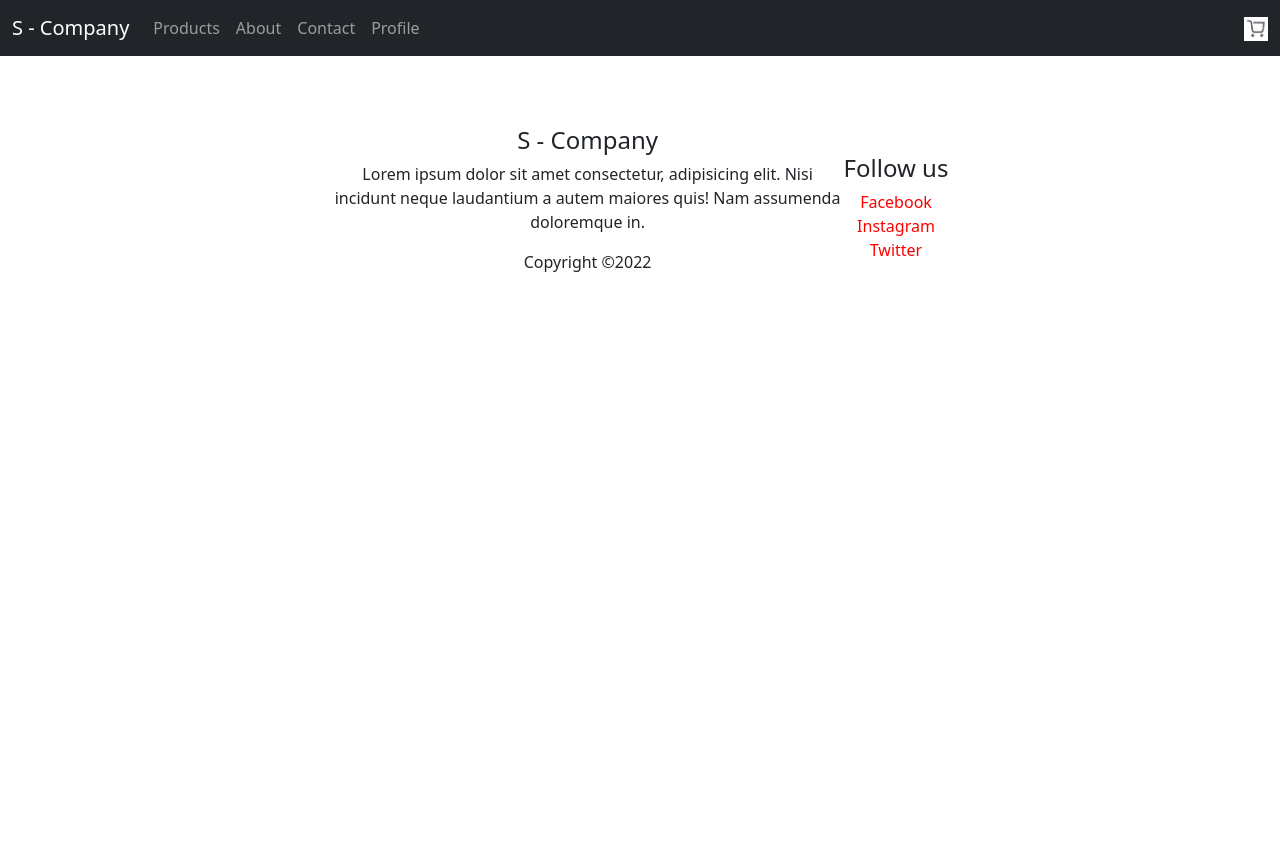
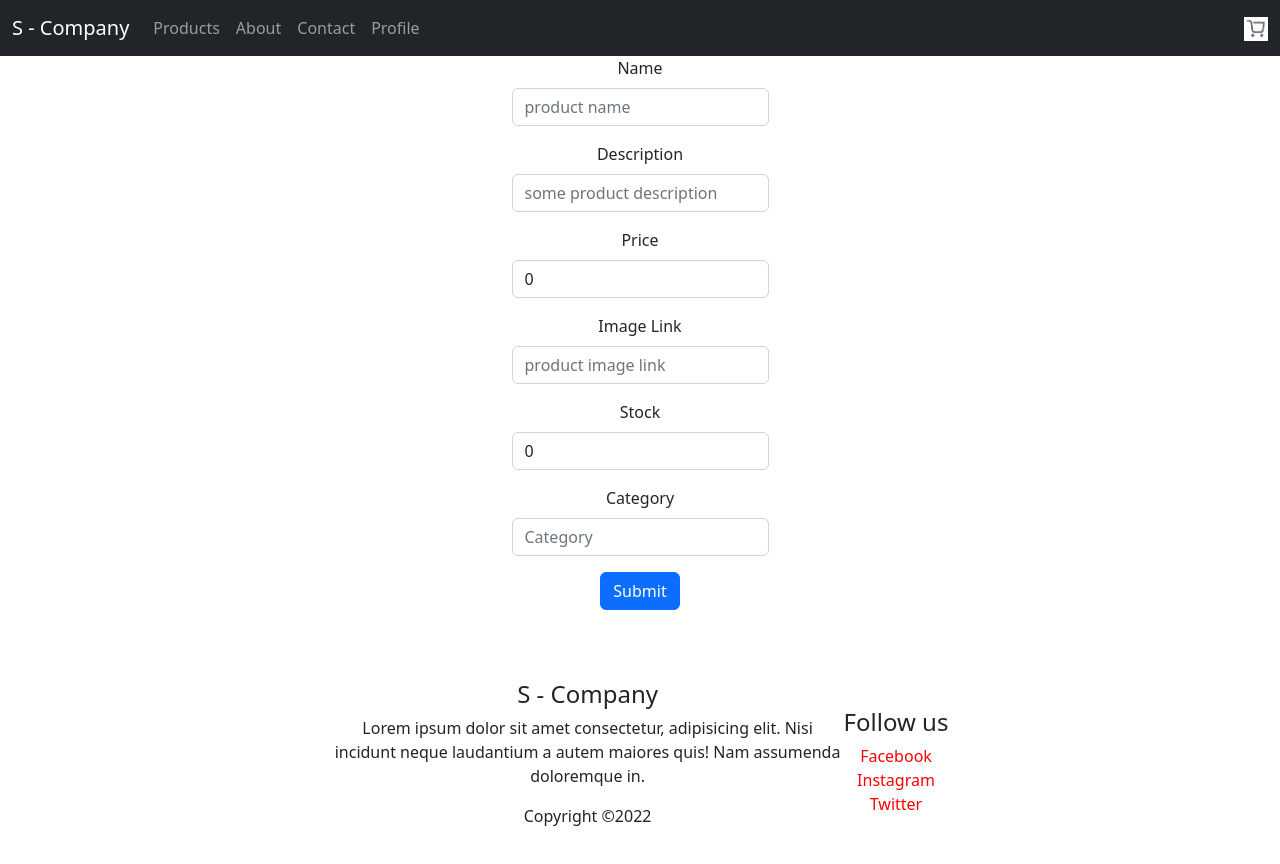
Before and after one commit to h-shukla/s-company, a React (Create React App) app in the folder frontend/: page /admin/updateproduct in a window 1280 px wide. Before the commit the page ends 800 px from the top, so only its background shows below. Built offline with nearby package versions, Linux system fonts and the light colour scheme.

Commit message:
complete update product

```diff
--- a/frontend/src/AppRouter.js
+++ b/frontend/src/AppRouter.js
@@ -16,7 +16,7 @@ import Profile from "./components/Profile"
 import EditProfile from './components/EditProfile'
 import AdminPage from './components/AdminPage'
 import CreateProduct from "./components/CreateProduct";
-import ManageProducts from "./components/ManageProducts";
+import UpdateProduct from './components/UpdateProduct'
 import Orders from "./components/Orders";
 
 const AppRouter = () => {
@@ -37,7 +37,7 @@ const AppRouter = () => {
             <Route path='/editprofile' element={<EditProfile />} />
             <Route path="/admin" element={<AdminPage />} />
             <Route path="/admin/createproduct" element={<CreateProduct />} />
-            <Route path="/admin/manageproduct" element={<ManageProducts />} />
+            <Route path="/admin/updateproduct" element={<UpdateProduct />} />
             <Route path="/admin/orders" element={<Orders />} />
           </Routes>
         </div>
--- a/frontend/src/components/AdminPage.js
+++ b/frontend/src/components/AdminPage.js
@@ -1,16 +1,75 @@
-import React from 'react';
+import React, { useEffect, useState } from 'react';
 import { Link } from 'react-router-dom';
 import '../styles/AdminPage.css';
+import axios from 'axios';
 
 const AdminPage = () => {
+  const [products, setProducts] = useState([])
+  const [productsCount, setProductsCount] = useState(0)
+  const [page, setPage] = useState(1)
+  const [totalPages, setTotalPages] = useState(1)
+  const [loading, setLoading] = useState(true)
+
+  useEffect(() => {
+    if (loading) {
+      (async () => {
+        const prod = await axios.get(`http://localhost:5000/api/v1/products?page=${page}`, null)
+        setProducts(prod.data.products)
+        setProductsCount(prod.data.productsCount)
+      })()
+    }
+    const pages = Math.ceil(productsCount / 8)
+    setTotalPages(pages)
+    // eslint-disable-next-line
+  }, [loading])
+
+  const onClickNextPage = () => {
+    setPage(page + 1);
+    setLoading(true)
+    window.scrollTo({ top: 0, left: 0, behavior: 'smooth' });
+  }
+
+  const onPreviousClick = () => {
+    setPage(page - 1)
+    setLoading(true)
+    window.scrollTo({ top: 0, left: 0, behavior: 'smooth' });
+  }
+
+  const handleUpdate = (id) => {
+    localStorage.setItem('updateid', id)
+  }
+
   return (
     <div>
-      <h4>Admin Page</h4>
-      <ul className='admin-list'>
-        <li><Link to='/admin/createproduct' className="btn btn-primary">Create product</Link></li>
-        <li><Link to='/admin/manageproduct' className="btn btn-primary">Manage products</Link></li>
-        <li><Link to='/admin/orders' className="btn btn-primary">View Orders</Link></li>
-      </ul>
+      <h3 style={{ marginTop: '3rem' }}>Admin Dashboard</h3>
+      <div>
+        <Link to='/admin/createproduct' className="btn btn-primary m-4">Create product</Link>
+        <Link to='/admin/orders' className="btn btn-primary">View Orders</Link>
+      </div>
+
+      <h3>Available products</h3>
+      <div className="d-flex flex-wrap">
+        {
+          products.map((product) => (
+            <div className="card m-3 d-flex flex-wrap" style={{ width: '18rem' }} key={product._id}>
+              <img src={product.image} style={{ maxWidth: '100%' }} alt="" />
+              <div className="card-body">
+                <h5 className="card-title">{product.name}</h5>
+                <p className="card-text">{product.description}</p>
+                <Link to="/admin/updateproduct" className="btn btn-danger" onClick={() => handleUpdate(product._id)}>Update Product</Link>
+              </div>
+            </div>
+          ))
+        }
+      </div>
+
+
+      <div className='container d-flex flex-col center'>
+        {page < totalPages && <button type="button" className="btn btn-primary m-1 " onClick={onClickNextPage}>Load more</button>}
+        {page > 1 && <button type='button' className='btn btn-secondary m-1' onClick={onPreviousClick}>Previous page</button>}
+      </div>
+
+
     </div>
   );
 };
--- a/frontend/src/components/ManageProducts.js
+++ /dev/null
@@ -1,11 +0,0 @@
-import React from 'react'
-
-const ManageProducts = () => {
-  return (
-    <>
-      <h1>manage</h1>
-    </>
-  )
-}
-
-export default ManageProducts
--- /dev/null
+++ b/frontend/src/components/UpdateProduct.js
@@ -0,0 +1,84 @@
+import React, { useEffect, useState } from 'react';
+import { useNavigate } from 'react-router-dom';
+
+const CreateProduct = () => {
+  const navigate = useNavigate()
+  const [productId, setProductId] = useState('')
+  const [product, setProduct] = useState({
+    name: '',
+    description: '',
+    price: 0,
+    image: '',
+    stock: 0,
+    category: ''
+  });
+
+  const postData = async (product) => {
+    if (productId !== null) {
+      const response = await fetch(`http://localhost:5000/api/v1/admin/products/${productId}`, {
+        method: 'PUT',
+        mode: 'cors',
+        headers: {
+          'Content-Type': 'application/json'
+        },
+        body: JSON.stringify(product)
+      });
+
+      localStorage.removeItem('updateid');
+      return response.json()
+    }
+  }
+
+  const handleOnSubmit = async (e) => {
+    e.preventDefault();
+    const res = await postData(product);
+    if (res.success === true) {
+      alert('Product updated successfully');
+      navigate('/admin/')
+    } else {
+      alert('some error occurred')
+    }
+  }
+
+  const handleOnChange = (e) => {
+    setProduct({ ...product, [e.target.name]: e.target.value });
+  }
+
+  useEffect(() => {
+    const id = localStorage.getItem('updateid')
+    setProductId(id)
+  }, [])
+
+
+  return (
+    <form>
+      <div className="mb-3">
+        <label htmlFor="productname" className="form-label">Name</label>
+        <input type="text" className="form-control" name="name" placeholder='product name' value={product.name} onChange={handleOnChange} />
+      </div>
+      <div className="mb-3">
+        <label htmlFor="productdesc" className="form-label">Description</label>
+        <input type="text" className="form-control" name="description" placeholder='some product description' value={product.description} onChange={handleOnChange} />
+      </div>
+      <div className="mb-3">
+        <label htmlFor="productprice" className="form-label">Price</label>
+        <input type="number" className="form-control" name="price" placeholder='product price' value={product.price} onChange={handleOnChange} />
+      </div>
+      <div className="mb-3">
+        <label htmlFor="productimage" className="form-label">Image Link</label>
+        <input type="text" className="form-control" name="image" placeholder='product image link' value={product.image} onChange={handleOnChange} />
+      </div>
+      <div className="mb-3">
+        <label htmlFor="productstock" className="form-label">Stock</label>
+        <input type="number" className="form-control" name="stock" placeholder='Number of stock' value={product.stock} onChange={handleOnChange} />
+      </div>
+      <div className="mb-3">
+        <label htmlFor="productcategory" className="form-label">Category</label>
+        <input type="text" className="form-control" name="category" placeholder='Category' value={product.category} onChange={handleOnChange} />
+      </div>
+      <button type="submit" className="btn btn-primary" onClick={handleOnSubmit}>Submit</button>
+    </form>
+  )
+}
+
+export default CreateProduct;
```
Also changed, not shown: 1 other file (tests, documents, lock files or other folders).
